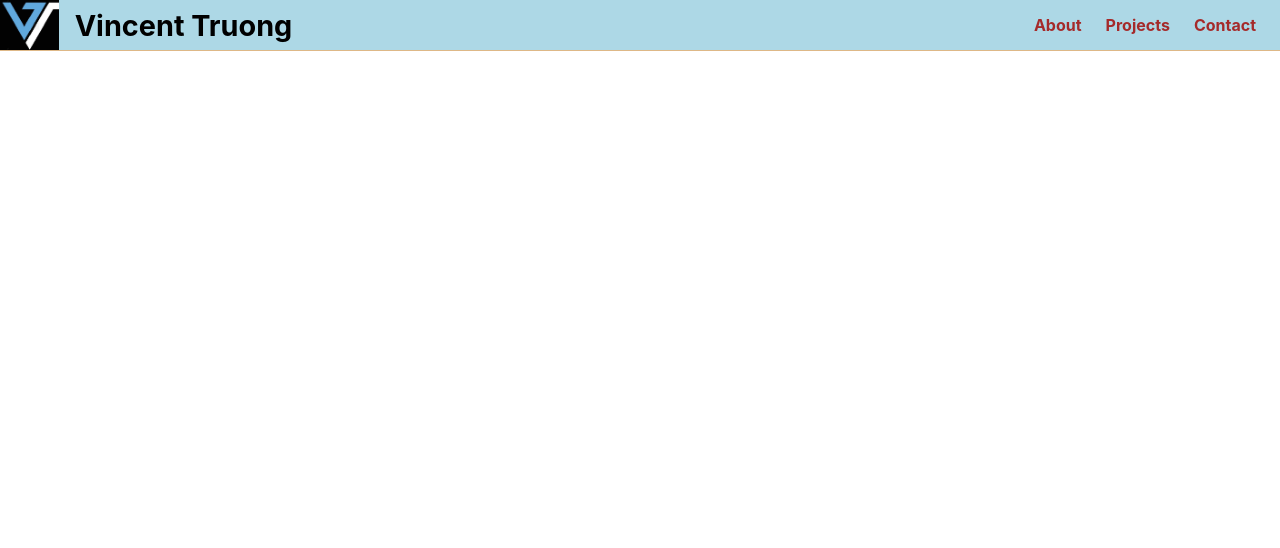
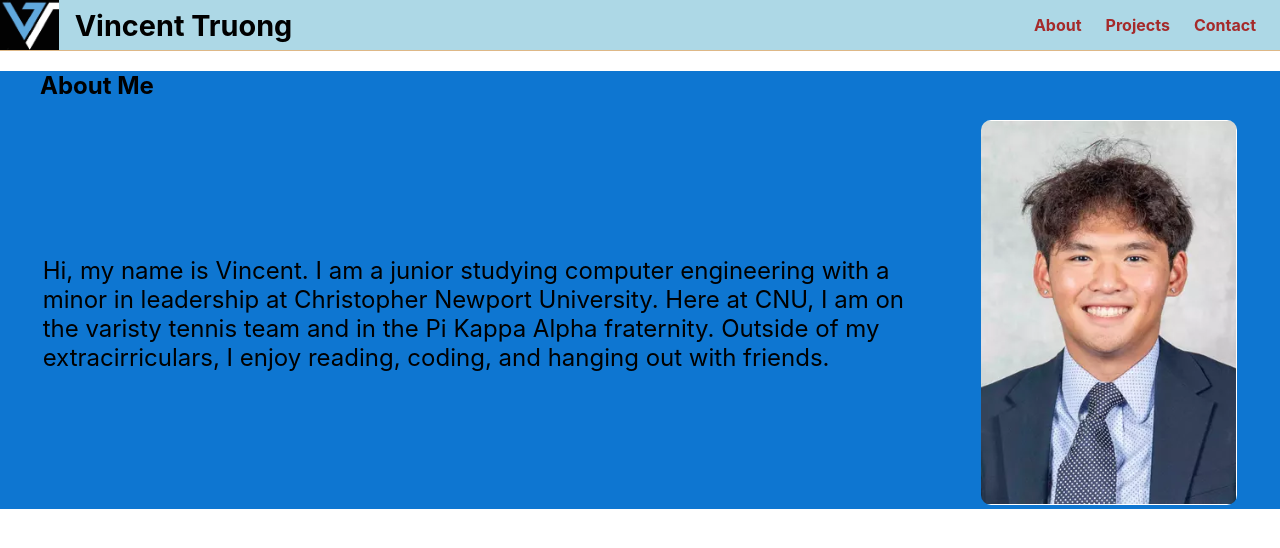
Before and after one commit to vincent-truong04/vincent-truong04.github.io, a React (Create React App) app: page / in a window 1280 px wide. Shown: the top 548 px of the page. Built offline with nearby package versions, Linux system fonts and the light colour scheme.

Commit message:
Created simple About.js and About.css

```diff
--- a/package.json
+++ b/package.json
@@ -10,6 +10,7 @@
     "react": "^18.3.1",
     "react-dom": "^18.3.1",
     "react-scripts": "5.0.1",
+    "react-scroll": "^1.9.0",
     "web-vitals": "^2.1.4"
   },
   "scripts": {
--- a/src/App.js
+++ b/src/App.js
@@ -1,9 +1,11 @@
 import Header from './components/Header';
+import About from './components/About';
 
 function App() {
   return (
     <div>
       <Header />
+      <About />
     </div>
   );
 }
--- /dev/null
+++ b/src/components/About.js
@@ -0,0 +1,23 @@
+import React from 'react';
+import '../styling/About.css';
+import headshot from '../images/Headshot.png';
+
+function About(){
+    return(
+        <section id="about" class="about-section">
+            <h2>About Me</h2>
+            <div class="aboutContent-container">
+                <p class="paragraph">
+                  Hi, my name is Vincent. I am a junior studying computer engineering with a minor in leadership at
+                  Christopher Newport University. Here at CNU, I am on the varisty tennis team and in the Pi Kappa
+                  Alpha fraternity. Outside of my extracirriculars, I enjoy reading, coding, and hanging out with friends.
+                </p>
+                <div class="img-container">
+                    <img src= {headshot} alt="headshot" />
+                </div>
+            </div>
+        </section>
+    );
+}
+
+export default About;
--- /dev/null
+++ b/src/styling/About.css
@@ -0,0 +1,22 @@
+.about-section {
+    background-color:rgb(14, 118, 209);
+}
+
+.about-section h2 {
+    margin-left:40px;
+}
+
+.aboutContent-container {
+    display:flex;
+    justify-content: space-evenly;
+    align-items: center;
+}
+
+.paragraph {
+    font-size:1.5rem;
+    max-width:70%;
+}
+
+.img-container img {
+    border-radius:10px;
+}
```
Also changed, not shown: src/images/Headshot.png (added), 1 other file (tests, documents, lock files or other folders).
